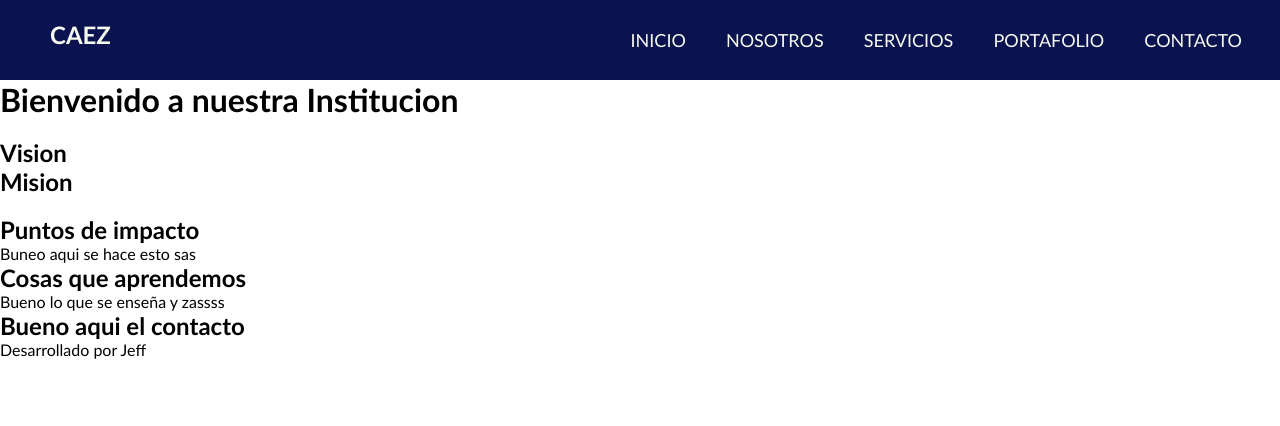
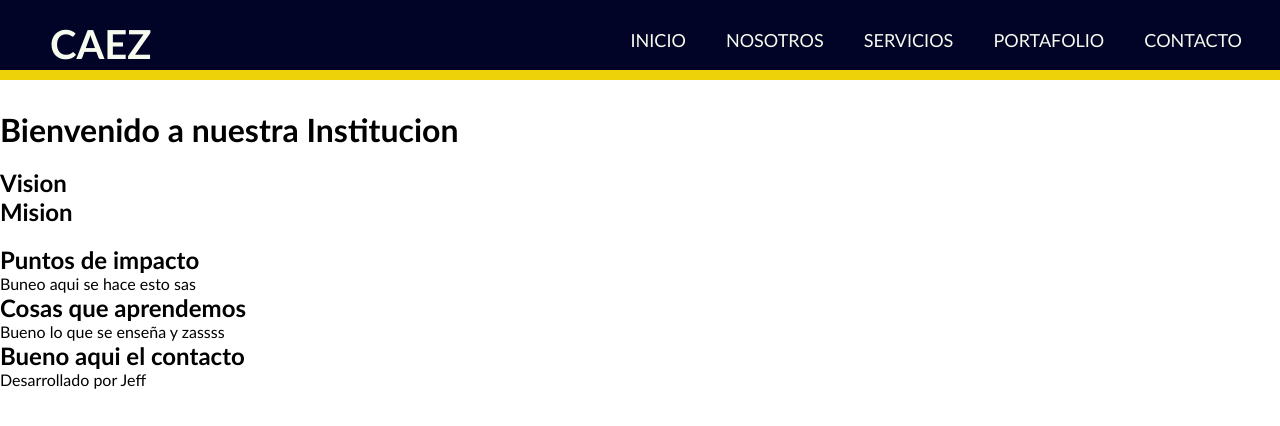
Before and after one commit to JeffreyMardoqueo-17/CAEZ, a plain HTML site: page Index.html in a window 1280 px wide. Drawn offline with Linux system fonts and the light colour scheme; a web font is replaced by a local one.

Commit message:
Prueba de menu 2

```diff
--- a/CSS/Style.css
+++ b/CSS/Style.css
@@ -2,7 +2,7 @@
 @import url('https://fonts.googleapis.com/css2?family=Comme&family=Raleway:wght@500&display=swap');
 :root{
     --principal: #ffffff;
-    --secundario: #0B1250;
+    --secundario: #010427;
     --ContrasteAmarillo: #EED209;
     --Text-celeste: #061a1b;
     --Text-Standar: #f7faee;
@@ -23,13 +23,15 @@ nav{
     background: var(--secundario);
     height: 80px;
     width: 100%;
+    border-bottom:10px solid var(--ContrasteAmarillo);
+    margin-bottom: 30px;
 }
 .enlace{
     position: absolute;
     padding: 20px 50px;
 }
 .logo{
-    height: 40px;
+    font-size: 40px;
     color: var(--Text-Standar);
 }
 nav ul{
@@ -45,7 +47,6 @@ nav ul li a{
     color: var(--Text-Standar);
     font-size: 18px;
     padding: 7px 13px;
-    border-radius: 3px;
     text-transform: uppercase;
 }
 .checkbtn{
@@ -61,9 +62,8 @@ nav ul li a{
     display: none;
 }
 nav ul li a:hover{
-    color:#efb810;
-    border-bottom: 3px solid transparent;
-    border-image: linear-gradient(to bottom, #f8ffff 0%, #69eef5 100%) 1; /*agregas el gradiente a las esquinas*/
+    color:var(--Text-Standar);
+    border-bottom: 3px solid var(--ContrasteAmarillo);
     transition: right 1s ease;
     transition-property: right;
     transition-duration: 0.3s;
@@ -106,3 +106,4 @@ nav ul li a:hover{
         left:0;
     }
 }
+/*Fin del menu*/
```
